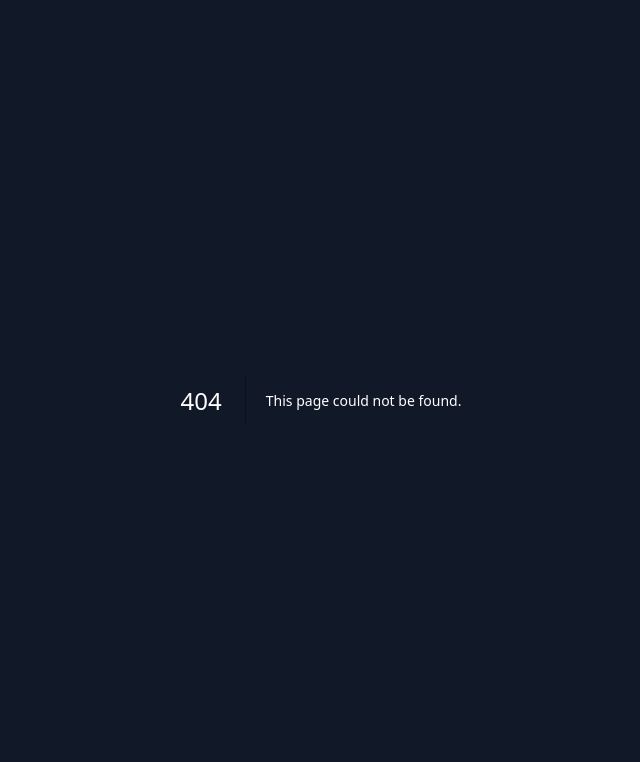
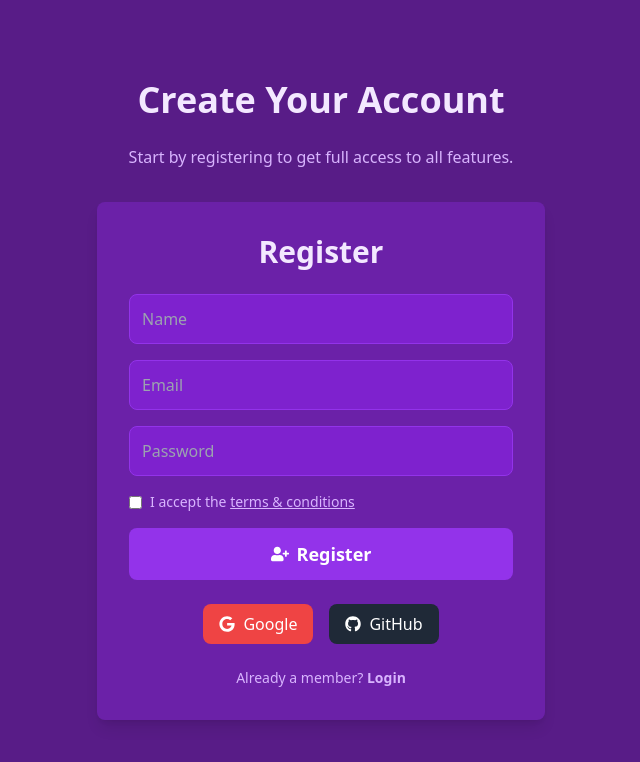
Before and after one commit to mehdi-zayani/nextjs-auth-starter, a Next.js app: page /register in a window 1280 px wide. Before the commit this address had no page. Shown: the top 762 px of the page, without its empty margins (319-959 px from the left). Built offline with nearby package versions, Linux system fonts and the light colour scheme.

Commit message:
feat(auth): complete professional AuthForm with OAuth, forgot password, accept terms, and links for login/signup

```diff
--- a/package.json
+++ b/package.json
@@ -19,11 +19,13 @@
   "dependencies": {
     "@next-auth/mongodb-adapter": "^1.1.3",
     "bcryptjs": "^3.0.3",
+    "framer-motion": "^12.23.24",
     "mongodb": "^5.9.2",
     "next": "16.0.1",
     "next-auth": "^4.24.13",
     "react": "19.2.0",
-    "react-dom": "19.2.0"
+    "react-dom": "19.2.0",
+    "react-icons": "^5.5.0"
   },
   "devDependencies": {
     "@types/node": "^20",
--- a/src/app/layout.tsx
+++ b/src/app/layout.tsx
@@ -3,15 +3,13 @@ import "../styles/globals.css";
 
 export const metadata = {
   title: "NextJS Auth Starter",
-  description: "A starter project with Next.js, TailwindCSS, Framer Motion, and dark mode.",
+  description: "A starter project with Next.js, TailwindCSS, dark mode, and authentication.",
 };
 
 export default function RootLayout({ children }: { children: ReactNode }) {
   return (
     <html lang="en" className="dark">
-      <body className="min-h-screen bg-white dark:bg-gray-900 text-black dark:text-white flex flex-col items-center justify-center px-4">
-        {children}
-      </body>
+      <body className="min-h-screen">{children}</body>
     </html>
   );
 }
--- /dev/null
+++ b/src/app/login/page.tsx
@@ -0,0 +1,19 @@
+"use client";
+
+import AuthForm from "@/components/auth/AuthForm";
+
+export default function LoginPage() {
+  return (
+    <div className="min-h-screen flex items-center justify-center bg-purple-100 dark:bg-purple-900 px-4">
+      <div className="w-full max-w-md">
+        <h1 className="text-4xl font-extrabold text-center text-purple-900 dark:text-purple-100 mb-6">
+          Welcome Back
+        </h1>
+        <p className="text-center text-purple-700 dark:text-purple-300 mb-8">
+          Login to your account to access all features.
+        </p>
+        <AuthForm mode="login" />
+      </div>
+    </div>
+  );
+}
--- a/src/app/page.tsx
+++ b/src/app/page.tsx
@@ -1,13 +1,36 @@
+"use client";
+
+import { useRouter } from "next/navigation";
+import { FaUserPlus } from "react-icons/fa"; // Icon for Sign Up
+
 export default function HomePage() {
+  const router = useRouter();
+
   return (
-    <div className="max-w-xl w-full text-center space-y-6">
-      <h1 className="text-5xl font-extrabold tracking-tight">Welcome to NextJS Auth Starter</h1>
-      <p className="text-lg text-gray-700 dark:text-gray-300">
-        A clean, minimal starter with TailwindCSS, dark mode, and ready for authentication.
-      </p>
-      <button className="px-6 py-3 bg-blue-600 hover:bg-blue-700 text-white rounded-lg font-semibold transition">
-        Get Started
-      </button>
+    <div className="min-h-screen flex items-center justify-center bg-purple-100 dark:bg-purple-900 px-4">
+      <div className="text-center space-y-6">
+        <h1 className="text-6xl font-extrabold text-purple-900 dark:text-purple-100 tracking-tight">
+          Build Your SaaS Fast
+        </h1>
+        <p className="text-xl text-purple-700 dark:text-purple-300 max-w-md mx-auto">
+          Start by creating your account to get full access to all features.
+        </p>
+        <div className="flex justify-center space-x-4">
+          <button
+            onClick={() => router.push("/register")}
+            className="flex items-center px-8 py-4 bg-purple-600 hover:bg-purple-700 text-white rounded-lg font-semibold text-lg transition transform hover:scale-105"
+          >
+            <FaUserPlus className="mr-2" />
+            Sign Up
+          </button>
+          <button
+            onClick={() => router.push("/login")}
+            className="px-8 py-4 border border-purple-400 text-purple-900 dark:text-purple-300 rounded-lg font-semibold text-lg transition transform hover:scale-105"
+          >
+            Already a Member
+          </button>
+        </div>
+      </div>
     </div>
   );
 }
--- /dev/null
+++ b/src/app/register/page.tsx
@@ -0,0 +1,19 @@
+"use client";
+
+import AuthForm from "@/components/auth/AuthForm";
+
+export default function RegisterPage() {
+  return (
+    <div className="min-h-screen flex items-center justify-center bg-purple-100 dark:bg-purple-900 px-4">
+      <div className="w-full max-w-md">
+        <h1 className="text-4xl font-extrabold text-purple-900 dark:text-purple-100 text-center mb-6">
+          Create Your Account
+        </h1>
+        <p className="text-center text-purple-700 dark:text-purple-300 mb-8">
+          Start by registering to get full access to all features.
+        </p>
+        <AuthForm mode="register" />
+      </div>
+    </div>
+  );
+}
--- /dev/null
+++ b/src/components/auth/AuthForm.tsx
@@ -0,0 +1,161 @@
+"use client";
+
+import Card from "@/components/ui/Card";
+import { signIn } from "next-auth/react";
+import { useState } from "react";
+import { FaGithub, FaGoogle, FaSignInAlt, FaUserPlus } from "react-icons/fa";
+
+interface AuthFormProps {
+  mode: "login" | "register";
+}
+
+export default function AuthForm({ mode }: AuthFormProps) {
+  const [name, setName] = useState("");
+  const [email, setEmail] = useState("");
+  const [password, setPassword] = useState("");
+  const [acceptTerms, setAcceptTerms] = useState(false);
+  const [error, setError] = useState("");
+  const [success, setSuccess] = useState("");
+
+  const handleSubmit = async (e: React.FormEvent) => {
+    e.preventDefault();
+    setError("");
+    setSuccess("");
+
+    if (mode === "login") {
+      const result = await signIn("credentials", { redirect: false, email, password });
+      if (result?.error) setError(result.error);
+      else window.location.href = "/dashboard";
+    } else {
+      if (!acceptTerms) {
+        setError("You must accept the terms to register.");
+        return;
+      }
+      try {
+        const res = await fetch("/api/register", {
+          method: "POST",
+          headers: { "Content-Type": "application/json" },
+          body: JSON.stringify({ name, email, password }),
+        });
+        const data = await res.json();
+        if (data.success) setSuccess("Registration successful. You can now login.");
+        else setError(data.message || "Something went wrong");
+      } catch (err: any) {
+        setError(err.message);
+      }
+    }
+  };
+
+  const handleOAuth = async (provider: "google" | "github") => {
+    await signIn(provider, { callbackUrl: "/dashboard" });
+  };
+
+  return (
+    <Card className="w-full max-w-md space-y-6 p-6 bg-white dark:bg-purple-800">
+      <h1 className="text-3xl font-extrabold text-center text-purple-900 dark:text-purple-100">
+        {mode === "login" ? "Login" : "Register"}
+      </h1>
+
+      {error && <p className="text-red-500 text-center">{error}</p>}
+      {success && <p className="text-green-500 text-center">{success}</p>}
+
+      <form onSubmit={handleSubmit} className="space-y-4">
+        {mode === "register" && (
+          <input
+            type="text"
+            placeholder="Name"
+            value={name}
+            onChange={(e) => setName(e.target.value)}
+            className="w-full p-3 border border-purple-300 rounded-lg dark:bg-purple-700 dark:border-purple-600 focus:outline-none focus:ring-2 focus:ring-purple-400"
+            required
+          />
+        )}
+
+        <input
+          type="email"
+          placeholder="Email"
+          value={email}
+          onChange={(e) => setEmail(e.target.value)}
+          className="w-full p-3 border border-purple-300 rounded-lg dark:bg-purple-700 dark:border-purple-600 focus:outline-none focus:ring-2 focus:ring-purple-400"
+          required
+        />
+        <input
+          type="password"
+          placeholder="Password"
+          value={password}
+          onChange={(e) => setPassword(e.target.value)}
+          className="w-full p-3 border border-purple-300 rounded-lg dark:bg-purple-700 dark:border-purple-600 focus:outline-none focus:ring-2 focus:ring-purple-400"
+          required
+        />
+
+        {mode === "register" && (
+          <div className="flex items-center">
+            <input
+              type="checkbox"
+              id="terms"
+              checked={acceptTerms}
+              onChange={(e) => setAcceptTerms(e.target.checked)}
+              className="mr-2"
+            />
+            <label htmlFor="terms" className="text-sm text-purple-700 dark:text-purple-300">
+              I accept the <span className="underline">terms & conditions</span>
+            </label>
+          </div>
+        )}
+
+        <button
+          type="submit"
+          className="w-full flex items-center justify-center bg-purple-600 hover:bg-purple-700 text-white py-3 rounded-lg font-semibold text-lg transition transform hover:scale-105"
+        >
+          {mode === "login" ? <FaSignInAlt className="mr-2" /> : <FaUserPlus className="mr-2" />}
+          {mode === "login" ? "Login" : "Register"}
+        </button>
+
+        {mode === "login" && (
+          <p className="text-right text-sm text-purple-700 dark:text-purple-300 cursor-pointer hover:underline">
+            Forgot Password?
+          </p>
+        )}
+      </form>
+
+      <div className="flex items-center justify-center space-x-4 mt-4">
+        <button
+          onClick={() => handleOAuth("google")}
+          className="flex items-center px-4 py-2 bg-red-500 hover:bg-red-600 text-white rounded-lg transition transform hover:scale-105"
+        >
+          <FaGoogle className="mr-2" /> Google
+        </button>
+        <button
+          onClick={() => handleOAuth("github")}
+          className="flex items-center px-4 py-2 bg-gray-800 hover:bg-gray-900 text-white rounded-lg transition transform hover:scale-105"
+        >
+          <FaGithub className="mr-2" /> GitHub
+        </button>
+      </div>
+
+      {mode === "register" && (
+        <p className="text-center text-sm text-purple-700 dark:text-purple-300 mt-4">
+          Already a member?{" "}
+          <span
+            className="cursor-pointer font-semibold hover:underline"
+            onClick={() => (window.location.href = "/login")}
+          >
+            Login
+          </span>
+        </p>
+      )}
+
+      {mode === "login" && (
+        <p className="text-center text-sm text-purple-700 dark:text-purple-300 mt-4">
+          Not a member?{" "}
+          <span
+            className="cursor-pointer font-semibold hover:underline"
+            onClick={() => (window.location.href = "/register")}
+          >
+            Sign Up
+          </span>
+        </p>
+      )}
+    </Card>
+  );
+}
--- /dev/null
+++ b/src/components/ui/Card.tsx
@@ -0,0 +1,14 @@
+import { ReactNode } from "react";
+
+interface CardProps {
+  children: ReactNode;
+  className?: string;
+}
+
+export default function Card({ children, className = "" }: CardProps) {
+  return (
+    <div className={`bg-white dark:bg-gray-800 p-8 rounded-lg shadow-lg ${className}`}>
+      {children}
+    </div>
+  );
+}
```
Also changed, not shown: 1 other file (tests, documents, lock files or other folders).
